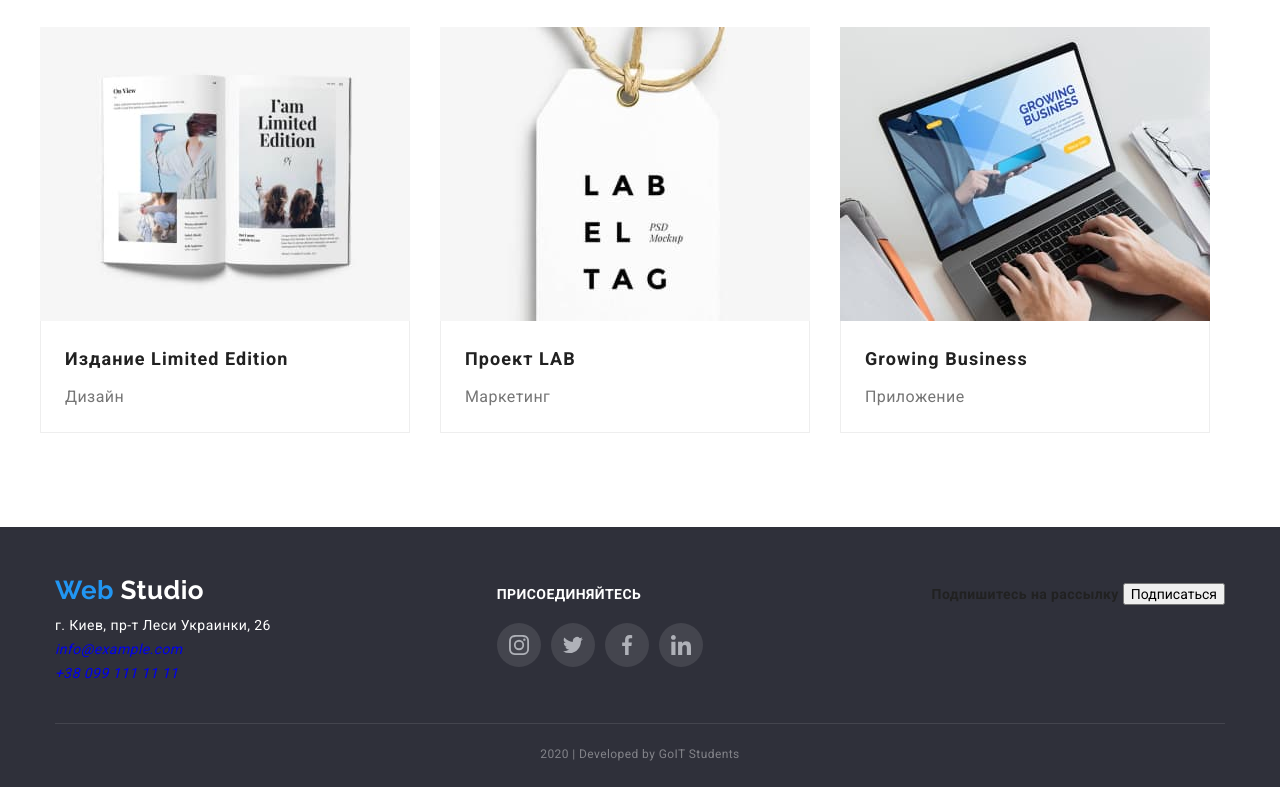
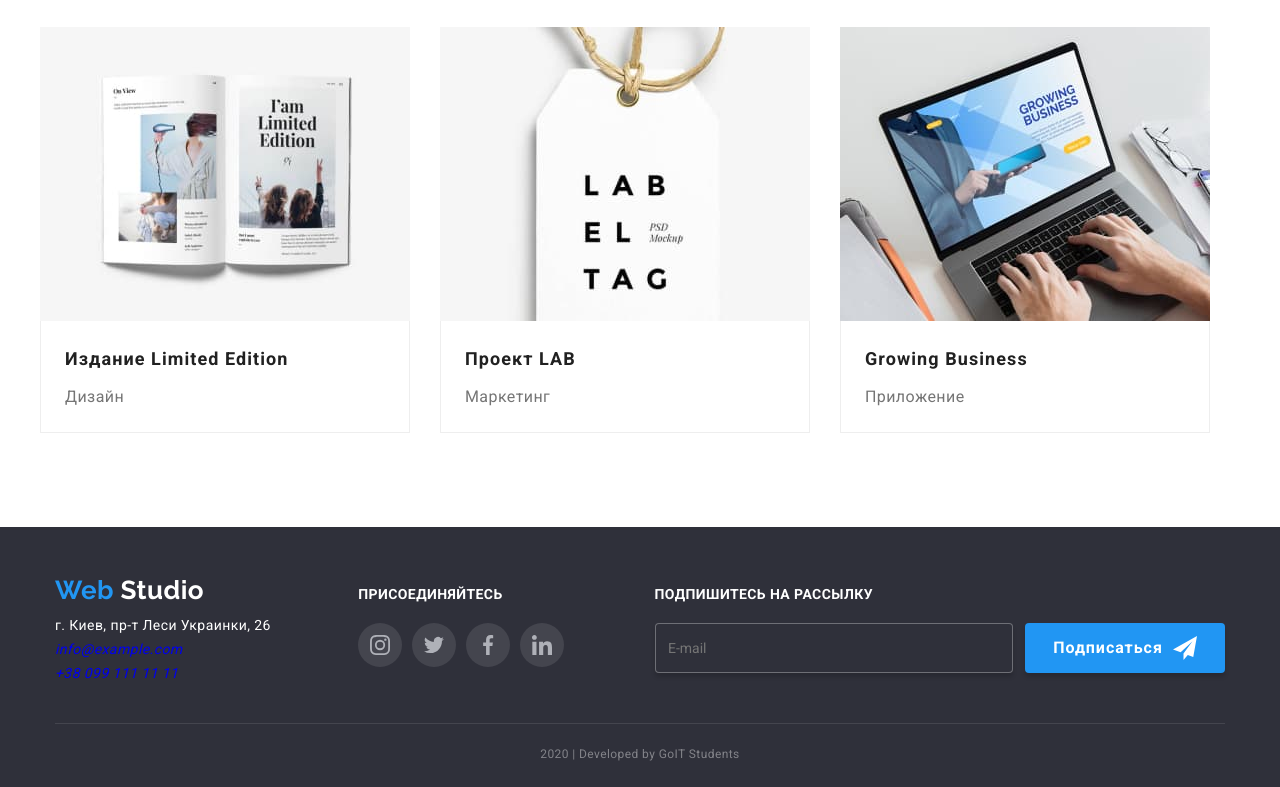
Before and after one commit to AlexanderMykytiuk/goit-markup-hw-06, a plain HTML site: page portfolio.html in a window 1280 px wide. Shown: the part 1099-1886 px from the top of the page. Drawn offline with nearby package versions, Linux system fonts and the light colour scheme.

Commit message:
Пофіксив футер в портфоліо

```diff
--- a/css/style.css
+++ b/css/style.css
@@ -732,7 +732,7 @@ img {
   pointer-events: none;
 }
 
-.backdrop-modal {
+.backdrop__modal {
   position: absolute;
   top: 50%;
   left: 50%;
--- a/portfolio.html
+++ b/portfolio.html
@@ -325,13 +325,16 @@
               </li>
             </ul>
           </div>
-          <div class="footer--active">
-            <b class="active__join">Подпишитесь на рассылку</b>
-            <button class="active__submit">
-              <span class="active__title">Подписаться</span>
-            </button>
+            <form class="footer--form">
+              <label class="form__label">
+                <b class="form__label--title">Подпишитесь на рассылку</b>
+                <input type="email" name="mail" class="form__input" placeholder="   E-mail">
+              </label>
+              <button type="submit" class="form__submit">
+                <span class="form__submit--title">Подписаться</span>
+              </button>
+            </form>
           </div>
-        </div>
         <p class="property">2020 &#x0007C; Developed by GoIT Students</p>
       </div>
     </footer>
```
Also changed, not shown: index.html (+1 -1 lines).
